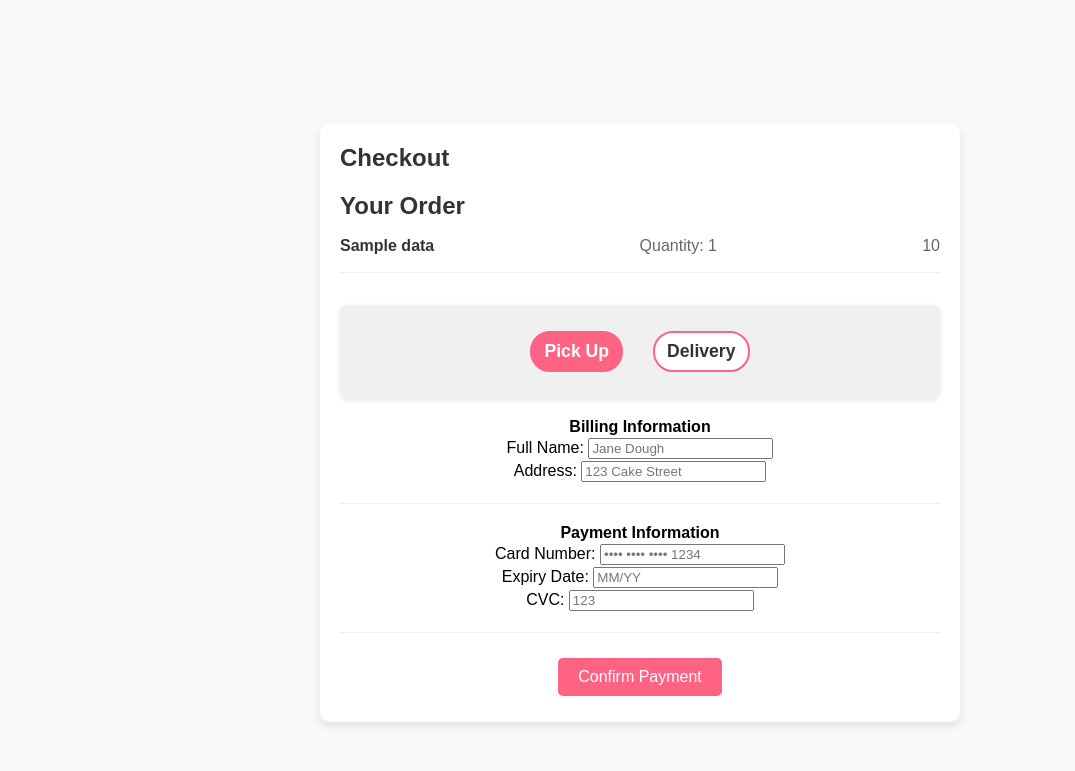
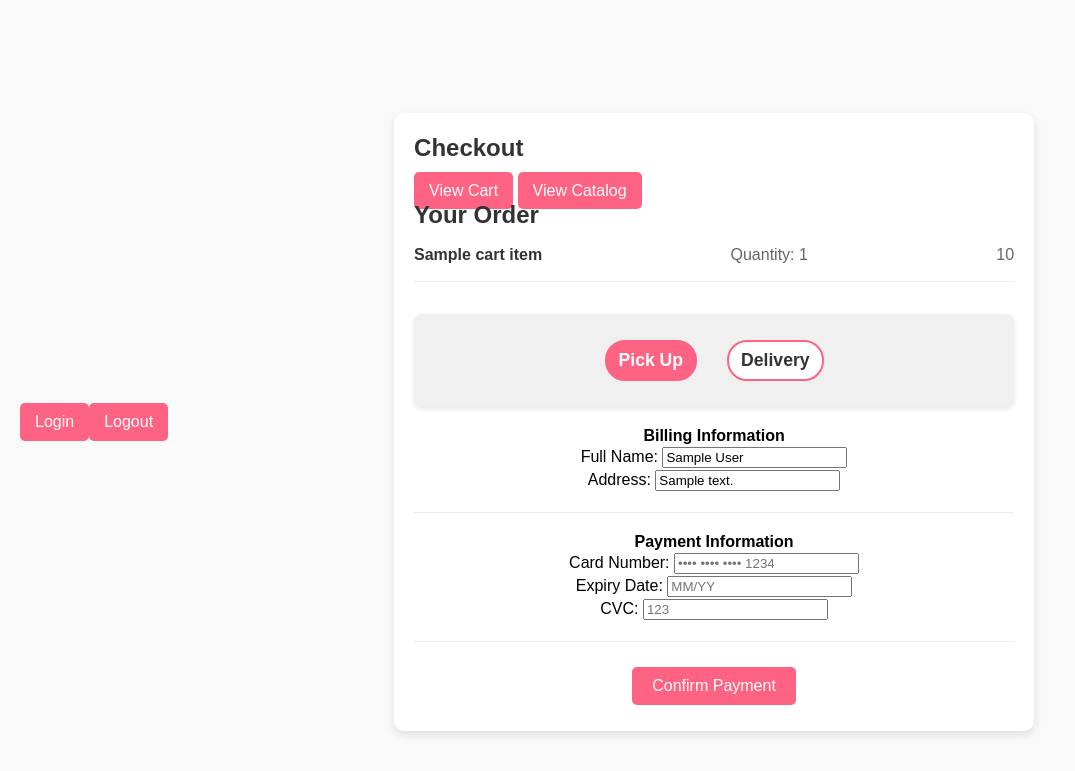
Before and after one commit to 2230813/Cake-App-Project, a PHP site: template app/views/Cart/checkout.php in a window 1280 px wide. Shown: the top 771 px of the page, without its empty margins (0-1075 px from the left). Run offline with PHP 8.4, Linux system fonts and the light colour scheme; the template is opened without the code that fills it: most values are stand-ins (such as "Sample title", 1, 10 or a date in 2020).

Commit message:
autofill for the billing info added :3

```diff
--- a/UI_CakeBusiness_CorrectOne/src/user/pages/order/custom_order.html
+++ b/UI_CakeBusiness_CorrectOne/src/user/pages/order/custom_order.html
@@ -4,8 +4,8 @@
     <meta charset="UTF-8">
     <meta name="viewport" content="width=device-width, initial-scale=1.0">
     <title>Create Custom Order | Cake Shop</title>
-    <link rel="stylesheet" href="../../../common/css/base.css">
-    <link rel="stylesheet" href="../../../common/css/order.css">
+    <link rel="stylesheet" href="/css/base.css">
+    <link rel="stylesheet" href="/css/order.css">
 </head>
 <body>
     <div class="container">
--- a/UI_CakeBusiness_CorrectOne/src/user/pages/order/order_history.html
+++ b/UI_CakeBusiness_CorrectOne/src/user/pages/order/order_history.html
@@ -4,8 +4,8 @@
     <meta charset="UTF-8">
     <meta name="viewport" content="width=device-width, initial-scale=1.0">
     <title>Order History | Cake Shop</title>
-    <link rel="stylesheet" href="../../../common/css/base.css">
-    <link rel="stylesheet" href="../../../common/css/order.css">
+    <link rel="stylesheet" href="/css/base.css">
+    <link rel="stylesheet" href="/css/order.css">
 </head>
 <body>
     <div class="container">
--- a/app/views/Cart/checkout.php
+++ b/app/views/Cart/checkout.php
@@ -7,12 +7,15 @@
     <link rel="stylesheet" href="/css/order.css">
 </head>
 <body>
+    <a href="/User/login" class="remove-item-btn">Login</a>
+    <a href="/User/logout" class="remove-item-btn">Logout</a>
     <div class="container">
         <h2>Checkout</h2>
-
+        <a href="/Cart/index" class="remove-item-btn">View Cart</a>
+        <a href="/Cake/catalog" class="remove-item-btn">View Catalog</a>
         <div class="ordered-items">
             <h3>Your Order</h3>
-            <?php foreach ($data as $product) { ?>
+            <?php foreach ($cartItems as $product) { ?>
             <div class="order-item">
                 <div class="item-name"><?= $product->name ?></div>
                 <div class="item-quantity">Quantity: 1</div>
@@ -32,10 +35,10 @@
             <div class="billing-info">
                 <h4>Billing Information</h4>
                 <label for="fullName">Full Name:</label>
-                <input type="text" id="fullName" name="fullName" placeholder="Jane Dough" required>
+                <input type="text" id="fullName" name="fullName" placeholder="Jane Dough" value="<?= $profile->first_name ?> <?= $profile->last_name ?>" required>
                 <br>
                 <label for="address">Address:</label>
-                <input type="text" id="address" name="address" placeholder="123 Cake Street" required>
+                <input type="text" id="address" name="address" placeholder="123 Cake Street" value="<?= $profile->address ?>" required>
 
                 <!-- Add more billing fields if necessary -->
             </div>
--- a/app/views/Cart/index.php
+++ b/app/views/Cart/index.php
@@ -7,8 +7,11 @@
     <link rel="stylesheet" href="/css/order.css">
 </head>
 <body>
+    <a href="/User/login" class="remove-item-btn">Login</a>
+    <a href="/User/logout" class="remove-item-btn">Logout</a>
     <div class="container">
         <h2>Your Shopping Cart</h2>
+        <a href="/Cake/catalog" class="remove-item-btn">View Catalog</a>
         <div class="cart">
         <?php foreach ($data as $product) { ?>
             <div class="cart-item">
--- a/app/views/Product/details.php
+++ b/app/views/Product/details.php
@@ -20,7 +20,7 @@
             <p class="description"><?= $data->type ?></p>
             <p class="price"><?= $data->price ?></p>
             <p class="description"><?= $data->quantity ?></p>
-            <button class="add-to-cart-btn">Add to Cart</button>
+            <a href="/Cart/add/<?= $data->product_id ?>" class="add-to-cart-btn">Add to Cart</a>
         </div>
     </div>
 </body>
```
Also changed, not shown: app/controllers/Cart.php (+7 -1 lines).
